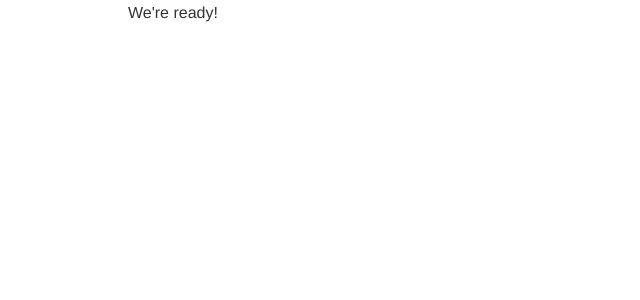
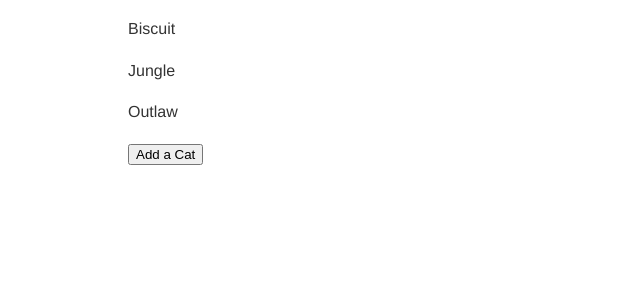
Before and after one commit to Sergio-Al/playground-react-comps, a React (Create React App) app: page / in a window 1280 px wide. Shown: the top 300 px of the page, without its empty margins (0-640 px from the left). Built offline with nearby package versions, Linux system fonts and the light colour scheme.

Commit message:
useReducer and hooks performance
- We use useReducer to make more simple and optimized processes, use use useCallback to watch the state of a component
- We use memo to store optimize render, it will render only if the comp passed changes (we worked with pure components).

```diff
--- a/src/components/App.js
+++ b/src/components/App.js
@@ -1,47 +1,44 @@
-import React, { useState, useEffect, useLayoutEffect } from "react";
-// import ColorList from "./ColorList.js";
-// import AddColorForm from "./AddColorForm";
+import React, { useState, useCallback, memo } from "react";
 
-// use of useLayoutEffect to calculate and capture of height and width of a screen
-// before the browser paints the render to the screen
-function useWindowSize() {
-  const [width, setWidth] = useState(0);
-  const [height, setHeight] = useState(0);
+// pure component
+const Cat = ({ name, meow = (f) => f }) => {
+  console.log(`rendering ${name}`);
+  return <p onClick={() => meow(name)}> {name} </p>;
+};
 
-  const resize = () => {
-    setWidth(window.innerWidth);
-    setHeight(window.innerHeight);
-  };
+// use of memo with predicate
+const PureCat = memo(
+  Cat,
+  (prevProps, nextProps) => prevProps.name === nextProps.name
+);
 
-  useLayoutEffect(() => {
-    window.addEventListener("resize", resize);
-    resize();
-    return () => window.removeEventListener("resize", resize);
-  }, []);
+// useCallback for meowing cat
+const AppMeowing = () => {
+  const meow = useCallback((name) => console.log(`${name} has meowed`, []));
+  return <PureCat name="Biscuit" meow={meow} />;
+};
 
-  return [width, height];
+// using All features, // Prompt is not recommended in real apps
+const AppAll = () => {
+  const [cats, setCats] = useState(["Biscuit", "Jungle", "Outlaw"]);
+  const meow = useCallback((name) => console.log(`${name} has meowed`, []));
+  return (
+    <>
+      {cats.map((name, i) => (
+        <PureCat key={i} name={name} meow={meow} />
+      ))}
+      <button onClick={() => setCats([...cats, prompt("name a cat")])}>
+        Add a Cat
+      </button>
+    </>
+  );
+};
+
+// Don't use propmt in a real app
+export default function App() {
+  return (
+    <div className="container">
+      <AppAll />
+    </div>
+  );
 }
-
-// another use of useEffect, tracking the mouse position
-function useMousePosition() {
-  const [x, setX] = useState(0);
-  const [y, setY] = useState(0);
-
-  const setPosition = ({ x, y }) => {
-    setX(x);
-    setY(y);
-  };
-
-  useLayoutEffect(() => {
-    window.addEventListener("mousemove", setPosition);
-    return () => window.removeEventListener("mousemove", setPosition);
-  }, []);
-
-  return [x, y];
-}
-
-export default function App() {
-  useEffect(() => console.log("useEffect"));
-  useLayoutEffect(() => console.log("useLayoutEffect"));
-  return <div className="container">We're ready!</div>;
-}
```
